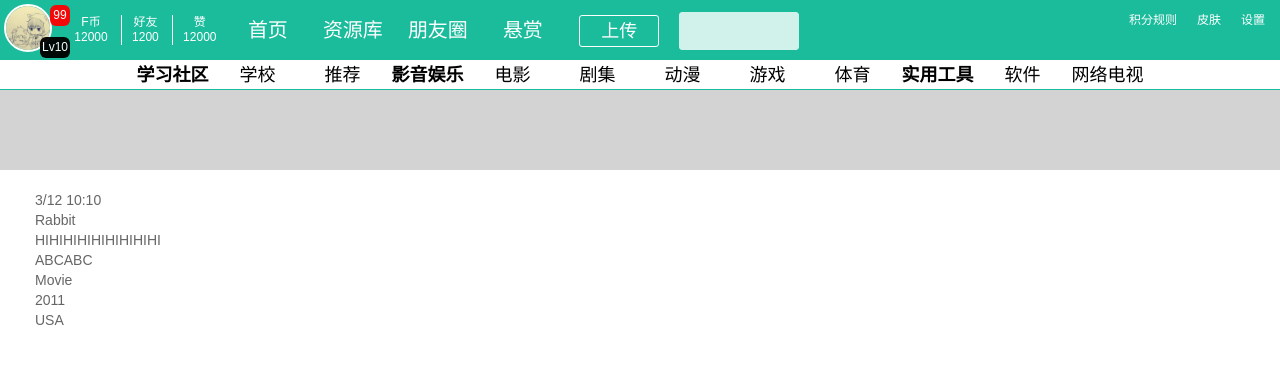
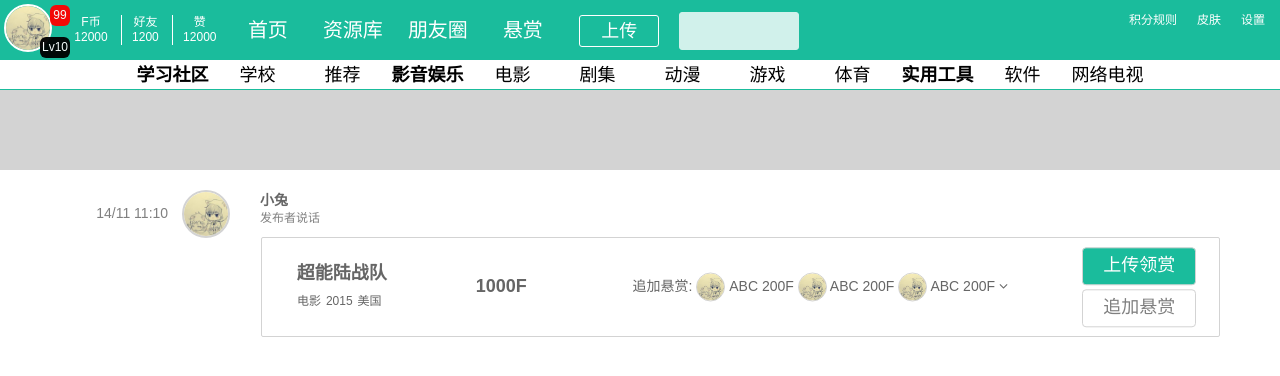
Before and after one commit to zhangxiaoyang/fbt-scripts, a website: page fbt-ui2/index.html at #/reward in a window 1280 px wide. Drawn offline with Linux system fonts and the light colour scheme.

Commit message:
updated reward

```diff
--- a/fbt-ui2/index.html
+++ b/fbt-ui2/index.html
@@ -7,7 +7,8 @@
   <meta name="viewport" content="width=device-width, initial-scale=1.0">
   <link rel="stylesheet" href="static/css/bootstrap-grid.css">
   <link rel="stylesheet" href="static/css/base.css">
-  <link rel="stylesheet" type="text/css" href="http://netdna.bootstrapcdn.com/font-awesome/4.2.0/css/font-awesome.css"/>
+  <link rel="stylesheet" href="static/css/reward.css">
+  <link rel="stylesheet" type="text/css" href="//netdna.bootstrapcdn.com/font-awesome/4.2.0/css/font-awesome.css"/>
 </head>
 <body>
   <div class="header">
@@ -71,8 +72,6 @@
       </ul>
     </div>
   </div>
-  <div class="banner">
-  </div>
   <div class="container" ng-view>
   </div>
   <script src="static/js/angular-1.1.5.min.js"></script>
--- a/fbt-ui2/static/css/base.css
+++ b/fbt-ui2/static/css/base.css
@@ -233,9 +233,14 @@ body {
 *********************************************************************/
 
 .banner {
+  top: 90px;
+  position: absolute;
   display: block;
   background: lightgrey;
+  width: 100%;
   height: 80px;
+  left: 0;
+  z-index: -1;
 }
 
 /*********************************************************************
--- /dev/null
+++ b/fbt-ui2/static/css/reward.css
@@ -0,0 +1,103 @@
+/* vim: set sw=2 ts=2 : */
+/********************************************************
+*   Friendsbt.com
+*
+*   Author  :   zhangxiaoyang.hit[at]gmail.com
+*   Date    :   2015-03-30 23:26
+*   Color   :   #1abc9c
+*   Font    :   small(12px) normal(14px) middle(18px) large(20px)
+*   Width   :   1020px
+********************************************************/
+
+.reward {
+  margin-top: 80px;
+}
+
+.reward > .row > div:first-child {
+  text-align: right;
+}
+
+.reward .time {
+  color: grey;
+  display: inline-block;
+}
+
+.reward .logo {
+  width: 48px;
+  height: 48px;
+  border-radius: 50%;
+  border: 2px solid lightgrey;
+  display: inline-block;
+  margin-left: 10px;
+}
+
+.reward .name {
+  font-size: 14px;
+  font-weight: bold;
+}
+
+.reward .message {
+  font-size: 12px;
+  color: grey;
+  margin-bottom: 10px;
+}
+
+.reward .item {
+  border: 1px solid lightgrey;
+  margin-left: 1px;
+  padding: 10px 0;
+  border-radius: 2px;
+  height: 100px;
+  text-align: center;
+}
+
+.reward .item > div {
+  top: 50%;
+  transform: translateY(-50%);
+}
+
+.reward .item .resource-name p {
+  font-weight: bold;
+  font-size: 18px;
+}
+
+.reward .item .resource-name span {
+  font-weight: normal;
+  font-size: 12px;
+  padding-right: 5px;
+}
+
+.reward .item .fb {
+  font-size: 18px;
+  font-weight: bold;
+}
+
+.reward .item .addition .small-logo {
+  width: 29px;
+  height: 29px;
+  border-radius: 50%;
+  border: 1px solid lightgrey;
+}
+
+.reward button {
+  background: white;
+  color: grey;
+  border: 1px solid lightgrey;
+  border-radius: 4px;
+  padding: 5px 20px;
+  font-size: 18px;
+  margin: 2px;
+}
+
+.reward button.primary {
+  background: #1abc9c;
+  color: white;
+}
+
+.reward button:hover {
+  background: lightgrey;
+}
+
+.reward button.primary:hover {
+  background: #08846b;
+}
--- a/fbt-ui2/static/partials/reward.html
+++ b/fbt-ui2/static/partials/reward.html
@@ -1,25 +1,36 @@
 <!-- vim: set sw=2 ts=2 : -->
-<div class="row">
-  <div class="user-item">
-    <div class="row">
-      <div class="time">
-        3/12 10:10
+<div class="banner"></div>
+<div class="reward">
+  <div class="row">
+    <div class="col-md-2">
+      <div class="time">14/11 11:10</div>
+      <img class="logo" src="static/img/avatar.jpg"/>
+    </div>
+    <div class="col-md-10">
+      <div class="name">小兔</div>
+      <div class="message">发布者说话</div>
+      <div class="row item">
+        <div class="col-md-2 resource-name">
+          <p>超能陆战队</p>
+          <p><span>电影</span><span>2015</span><span>美国</span></p>
+        </div>
+        <div class="col-md-2 fb">1000F</div>
+        <div class="col-md-6 addition">
+          追加悬赏:
+          <span><img class="small-logo" src="static/img/avatar.jpg"/> ABC 200F</span><span></span>
+          <span><img class="small-logo" src="static/img/avatar.jpg"/> ABC 200F</span><span></span>
+          <span><img class="small-logo" src="static/img/avatar.jpg"/> ABC 200F</span><span></span>
+          <span class="more-addition"><i class="fa fa-angle-down"></i></span>
+        </div>
+        <div class="col-md-2">
+          <div class="row">
+            <button class="primary">上传领赏</button>
+          </div>
+          <div class="row">
+            <button>追加悬赏</button>
+          </div>
+        </div>
       </div>
-      <div class="name">
-        Rabbit
-      </div>
-      <div class="message">
-        HIHIHIHIHIHIHIHIHI
-      </div>
-    </div>
-    <div class="row">
-      <div class="resource-item">
-        <div class="name">ABCABC</div>
-        <div class="type">Movie</div>
-        <div class="year">2011</div>
-        <div class="country">USA</div>
-      </div>
-
     </div>
   </div>
 </div>
```
